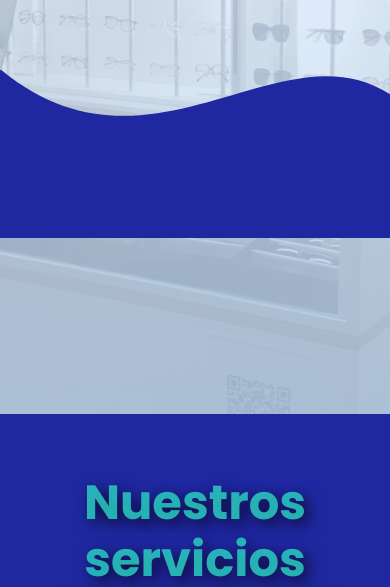
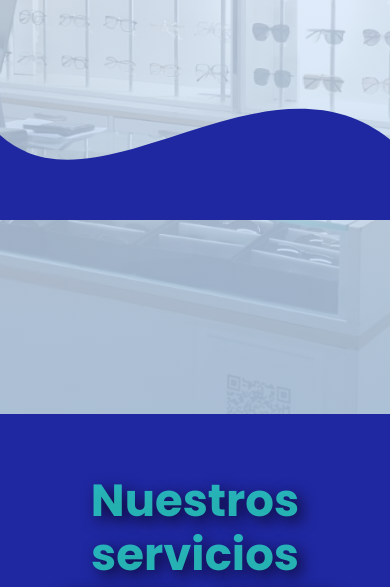
Before and after one commit to cappll-lucia/OpticaCriado_Cappellini, a website: page index.html in a window 390 px wide. Shown: the part 611-1198 px from the top of the page. Drawn offline with nearby package versions, Linux system fonts and the light colour scheme; grey boxes are pictures that could not be loaded.

Commit message:
Revert "para borrar"
This reverts commit a557c7a83d60fe8f2833cbe758e2cb683781f89d.

```diff
--- a/index.html
+++ b/index.html
@@ -58,7 +58,7 @@ rel="stylesheet" href="https://cdnjs.cloudflare.com/ajax/libs/animate.css/4.1.1/
                 <span class="animate__animated animate__slideInUp">Brindando nuestros servicios en la ciudad de Pérez desde 1992</span>
                 <span class="animate__animated animate__slideInUp">Ahora también online</span>
             </div>
-            <div style="height: 20vh; overflow: hidden;" ><svg viewBox="0 0 500 150" preserveAspectRatio="none" style="height: 100%; width: 100%;"><path d="M-50.51,-36.00 C163.94,138.66 349.20,-49.98 503.67,23.20 L500.00,150.00 L0.00,150.00 Z" style="stroke: none; fill: #1F28A1;"></path></svg></div>
+            <div style="height: 150px; overflow: hidden;" ><svg viewBox="0 0 500 150" preserveAspectRatio="none" style="height: 100%; width: 100%;"><path d="M-11.72,55.77 C115.52,169.25 352.60,-49.98 519.84,83.39 L500.00,150.00 L0.00,150.00 Z" style="stroke: none; fill: #1f28a1;"></path></svg></div>
         </section>
         <!-- ----------galeria servicos ---------- -->
         <section class="servicios-gallery">
--- a/styles/_stylesMain.scss
+++ b/styles/_stylesMain.scss
@@ -99,9 +99,11 @@
     padding: 30px 10px;
     height: 500px;
     background-color: $blueA;
-    z-index: 5000;
+    // background-repeat:repeat-x;
+    // background-size: contain;
+    // background-position: left;
     .servicios_title{
-        font-size: 4rem;
+        font-size: 60px;
         font-weight: 700;
         font-family: 'Poppins', sans-serif;
         color: #2ad6c5ce;
@@ -198,7 +200,7 @@ $galeria-serv:(
 
     .servicios-gallery{
         .servicios_title{
-            font-size: 3rem;
+            font-size: 45px;
         }
 
         .galeria__servicios--img .btn{
@@ -216,7 +218,7 @@ $galeria-serv:(
 
 @media (max-width: 991px){
     .servicios-gallery{
-        height: 3rem;
+        height: 600px;
         .servicios_title{
             width: 100%;
             text-align: center;
```
Also changed, not shown: pages/recetados.html (+1 -1 lines), styles/styles.css, 1 other file.
